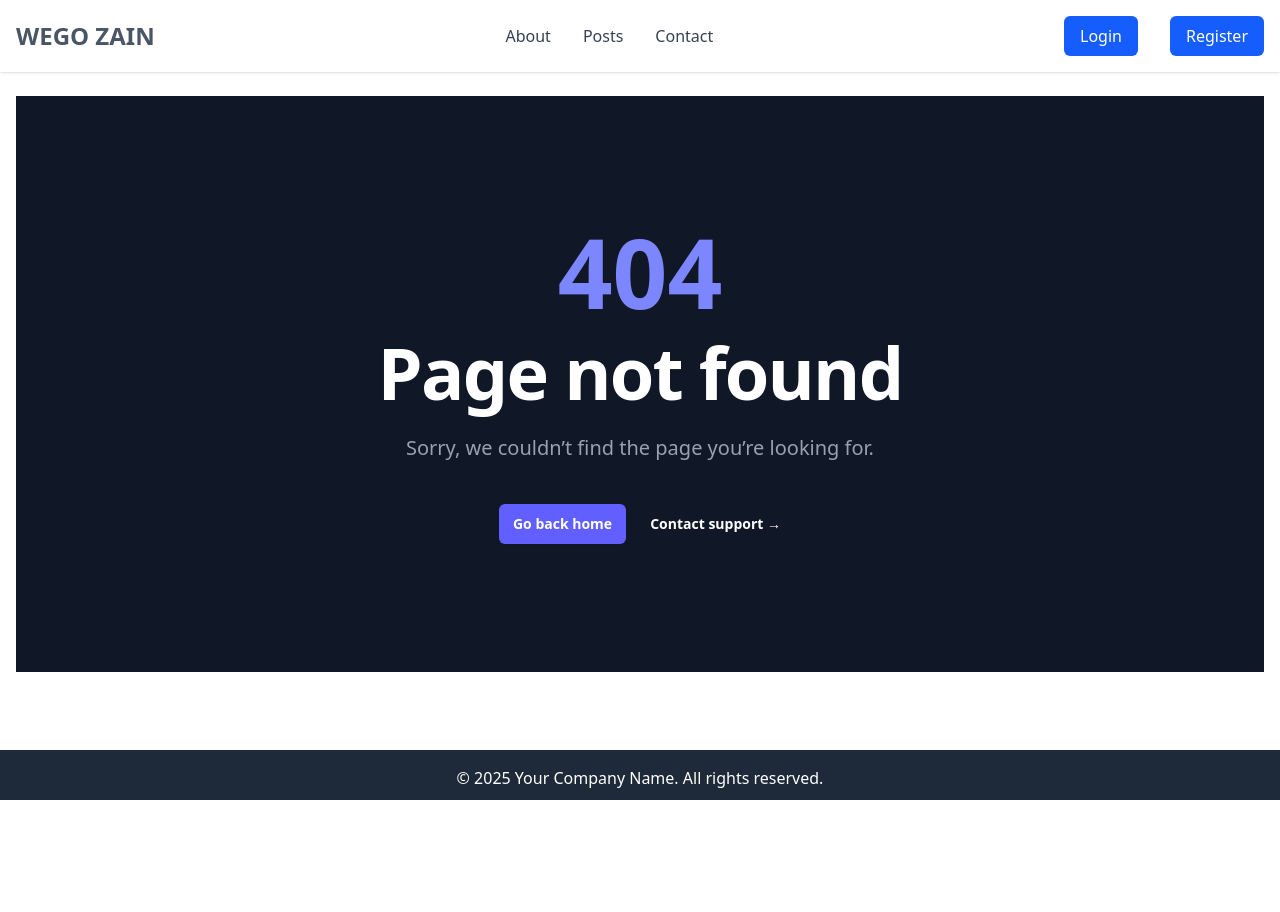
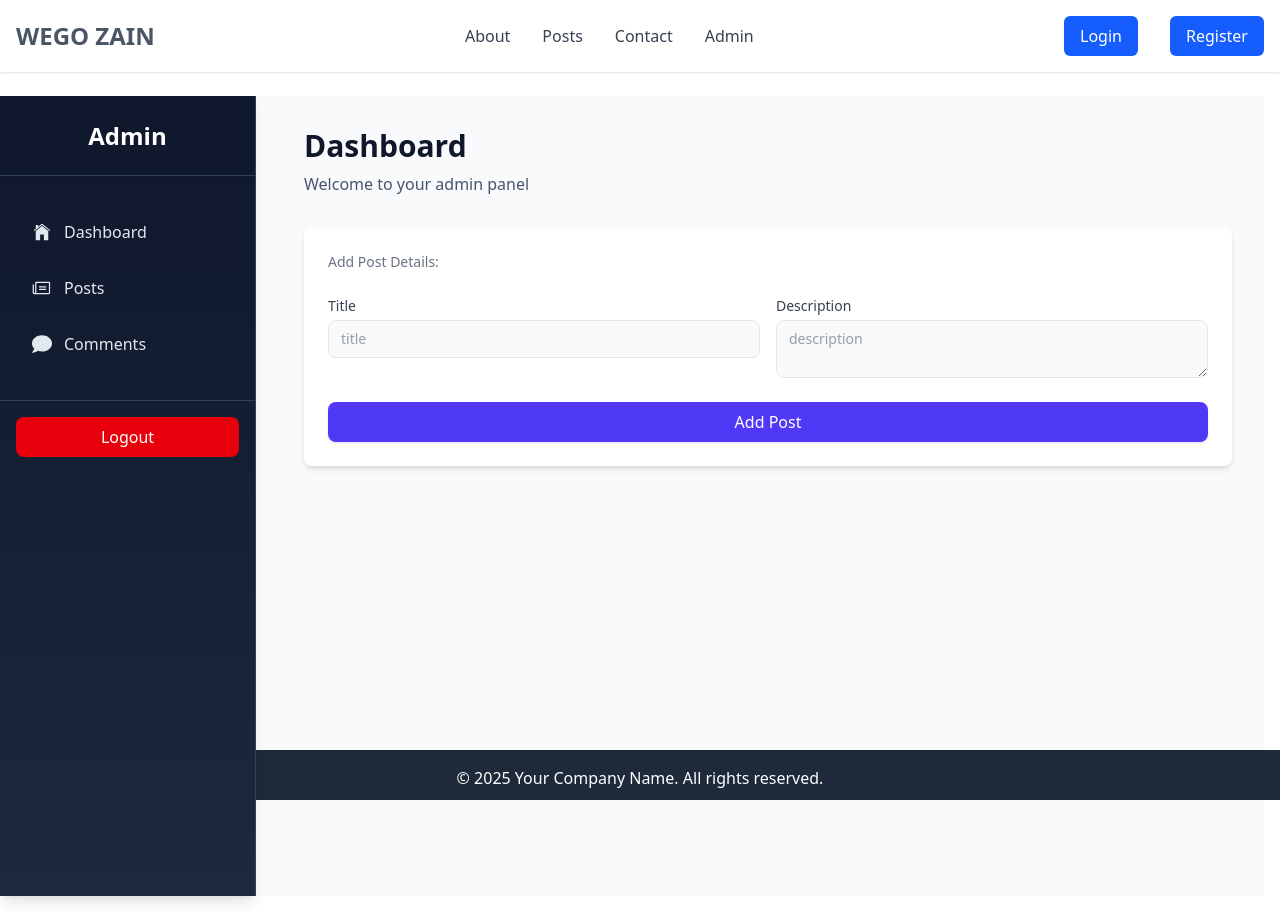
Before and after one commit to walidashraf0/Learn-Next-Youtube, a Next.js app: page /admin in a window 1280 px wide. Before the commit this address had no page. Before the commit the page ends 800 px from the top, so only its background shows below. Built offline with nearby package versions, Linux system fonts and the light colour scheme.

Commit message:
Admin Page UI

```diff
--- /dev/null
+++ b/src/app/admin/AdminPostForm.tsx
@@ -0,0 +1,56 @@
+"use client";
+import { useState } from "react";
+import { toast } from "react-toastify";
+
+const AdminPostForm = () => {
+  const [title, setTitle] = useState("");
+  const [description, setDescription] = useState("");
+
+  const handleSubmit = (e: React.FormEvent) => {
+    e.preventDefault();
+    if (title === "") return toast.error("Title is required");
+    if (description === "") return toast.error("Description is required");
+    console.log({ title, description });
+  };
+
+  return (
+    <form onSubmit={handleSubmit} className="flex flex-col gap-6">
+      <p className="text-sm text-gray-500">Add Post Details:</p>
+      <div className="grid grid-cols-1 md:grid-cols-2 gap-4">
+        <label htmlFor="title" className="flex flex-col text-sm text-gray-700">
+          <span className="mb-1">Title</span>
+          <input
+            type="test"
+            id="title"
+            placeholder="title"
+            value={title}
+            onChange={(e) => setTitle(e.target.value)}
+            className="w-full px-3 py-2 border border-gray-200 rounded-lg bg-gray-50 focus:outline-none focus:ring-2 focus:ring-indigo-300"
+          />
+        </label>
+        <label
+          htmlFor="description"
+          className="flex flex-col text-sm text-gray-700"
+        >
+          <span className="mb-1">Description</span>
+          <textarea
+            id="description"
+            placeholder="description"
+            value={description}
+            onChange={(e) => setDescription(e.target.value)}
+            className="w-full px-3 py-2 border border-gray-200 rounded-lg bg-gray-50 focus:outline-none focus:ring-2 focus:ring-indigo-300"
+          />
+        </label>
+      </div>
+
+      <button
+        type="submit"
+        className="w-full bg-indigo-600 text-white py-2 rounded-lg font-medium shadow-sm hover:bg-indigo-700 focus:outline-none focus:ring-2 focus:ring-indigo-300 hover:cursor-pointer"
+      >
+        Add Post
+      </button>
+    </form>
+  );
+};
+
+export default AdminPostForm;
--- /dev/null
+++ b/src/app/admin/AdminSidebar.tsx
@@ -0,0 +1,73 @@
+import { FaComment } from "react-icons/fa";
+import { IoIosHome } from "react-icons/io";
+import { PiNewspaper } from "react-icons/pi";
+import { ReactNode } from "react";
+import Link from "next/link";
+import { CgClose } from "react-icons/cg";
+
+interface INavItem {
+  path: string;
+  label: string;
+  icon: ReactNode;
+}
+
+interface IAdminSidebarProps {
+  isOpen?: boolean;
+  onClose?: () => void;
+}
+
+const AdminSidebar = ({ isOpen, onClose }: IAdminSidebarProps) => {
+  const navLinks: INavItem[] = [
+    { path: "/admin", label: "Dashboard", icon: <IoIosHome /> },
+    { path: "/admin/posts-table", label: "Posts", icon: <PiNewspaper /> },
+    { path: "/admin/comments-table", label: "Comments", icon: <FaComment /> },
+  ];
+  return (
+    <>
+      {/* Overlay  */}
+      {isOpen && (
+        <div
+          className="fixed inset-0 bg-black/50 md:hidden z-30"
+          onClick={onClose}
+        />
+      )}
+      {/* Aside  */}
+      <aside
+        className={`fixed left-0 top-14 md:top-auto h-screen w-64 bg-gradient-to-b from-slate-900 to-slate-800 border-r border-slate-700 shadow-lg transition-transform duration-300 ease-in-out z-40 ${
+          isOpen ? "translate-x-0" : "-translate-x-full"
+        } md:translate-x-0`}
+      >
+        <button
+          onClick={onClose}
+          className="absolute top-8 right-4 md:hidden text-slate-200 hover:text-white text-2xl cursor-pointer"
+        >
+          <CgClose />
+        </button>
+        <div className="flex items-center justify-center h-20 border-b border-slate-700">
+          <h1 className="text-2xl font-bold text-white">Admin</h1>
+        </div>
+        <nav className="flex-1 px-4 py-8 space-y-2">
+          {navLinks.map((link, index) => (
+            <Link
+              key={index}
+              href={link.path}
+              className="flex items-center space-x-3 px-4 py-3 rounded-lg text-slate-200 hover:bg-slate-700 hover:text-white transition-all duration-200 group"
+            >
+              <span className="text-xl group-hover:scale-110 transition-transform">
+                {link.icon}
+              </span>
+              <span className="font-medium">{link.label}</span>
+            </Link>
+          ))}
+        </nav>
+        <div className="border-t border-slate-700 p-4">
+          <button className="w-full px-4 py-2 bg-red-600 hover:bg-red-700 text-white rounded-lg font-medium transition-colors duration-200 cursor-pointer">
+            Logout
+          </button>
+        </div>
+      </aside>
+    </>
+  );
+};
+
+export default AdminSidebar;
--- /dev/null
+++ b/src/app/admin/comments-table/page.tsx
@@ -0,0 +1,8 @@
+
+const AdminCommentsPage = () => {
+  return (
+    <div>AdminCommentsPage</div>
+  )
+}
+
+export default AdminCommentsPage
--- /dev/null
+++ b/src/app/admin/layout.tsx
@@ -0,0 +1,38 @@
+"use client";
+
+import { useState } from "react";
+import AdminSidebar from "./AdminSidebar";
+import { IoMenu } from "react-icons/io5";
+
+interface IAdminLayoutProps {
+  children: React.ReactNode;
+}
+
+const AdminLayout = ({ children }: IAdminLayoutProps) => {
+  const [sidebarOpen, setSidebarOpen] = useState(false);
+  return (
+    <div className="flex min-h-screen bg-slate-50">
+      <AdminSidebar
+        isOpen={sidebarOpen}
+        onClose={() => setSidebarOpen(false)}
+      />
+      <main className="flex-1 md:ml-64 p-4 md:p-8">
+        <div className="max-w-5xl mx-auto">
+          {/* Icon Toggle Sidebar */}
+          <div className="flex items-center justify-between mb-8">
+            <div>
+              <h2 className="text-3xl font-bold text-slate-900">Dashboard</h2>
+              <p className="text-slate-600 mt-2">Welcome to your admin panel</p>
+            </div>
+            <button onClick={() => setSidebarOpen(!sidebarOpen)} className="md:hidden flex items-center justify-center w-10 h-10 rounded-lg bg-white border border-slate-300 hover:bg-slate-100 transition-colors">
+              <IoMenu className="w-6 h-6" />
+            </button>
+          </div>
+          <div className="bg-white rounded-lg shadow-md p-6">{children}</div>
+        </div>
+      </main>
+    </div>
+  );
+};
+
+export default AdminLayout;
--- /dev/null
+++ b/src/app/admin/page.tsx
@@ -0,0 +1,11 @@
+import AdminPostForm from "./AdminPostForm"
+
+const AdminPage = () => {
+  return (
+    <div>
+      <AdminPostForm />
+    </div>
+  )
+}
+
+export default AdminPage
--- /dev/null
+++ b/src/app/admin/posts-table/page.tsx
@@ -0,0 +1,8 @@
+
+const AdminPostsTable = () => {
+  return (
+    <div>AdminPostsTable</div>
+  )
+}
+
+export default AdminPostsTable
--- a/src/app/layout.tsx
+++ b/src/app/layout.tsx
@@ -4,6 +4,7 @@ import "./globals.css";
 import Header from "@/components/Header/Header";
 import Footer from "@/components/Footer/Footer";
 import { ToastContainer } from "react-toastify";
+import React from "react";
 
 const geistSans = Geist({
   variable: "--font-geist-sans",
@@ -20,11 +21,11 @@ export const metadata: Metadata = {
   description: "Generated by create next app",
 };
 
-export default function RootLayout({
-  children,
-}: Readonly<{
+interface IRootLayoutProps {
   children: React.ReactNode;
-}>) {
+}
+
+export default function RootLayout({ children }: IRootLayoutProps) {
   return (
     <html lang="en">
       <body
@@ -32,9 +33,7 @@ export default function RootLayout({
       >
         <Header />
         <ToastContainer position="top-center" theme="colored" />
-        <main className="mt-20 container mx-auto px-4 py-4">
-          {children}
-        </main>
+        <main className="mt-20 container mx-auto px-4 py-4">{children}</main>
         <Footer />
       </body>
     </html>
--- a/src/components/Navbar/Navbar.tsx
+++ b/src/components/Navbar/Navbar.tsx
@@ -7,6 +7,7 @@ const Navbar = () => {
                 <Link className="text-gray-700 hover:text-blue-600 transition-colors capitalize" href={"/about"}>About</Link>
                 <Link className="text-gray-700 hover:text-blue-600 transition-colors capitalize" href={"/posts"}>Posts</Link>
                 <Link className="text-gray-700 hover:text-blue-600 transition-colors capitalize" href={"/contact"}>Contact</Link>
+                <Link className="text-gray-700 hover:text-blue-600 transition-colors capitalize" href={"/admin"}>Admin</Link>
             </nav>
         </>
     )
```
